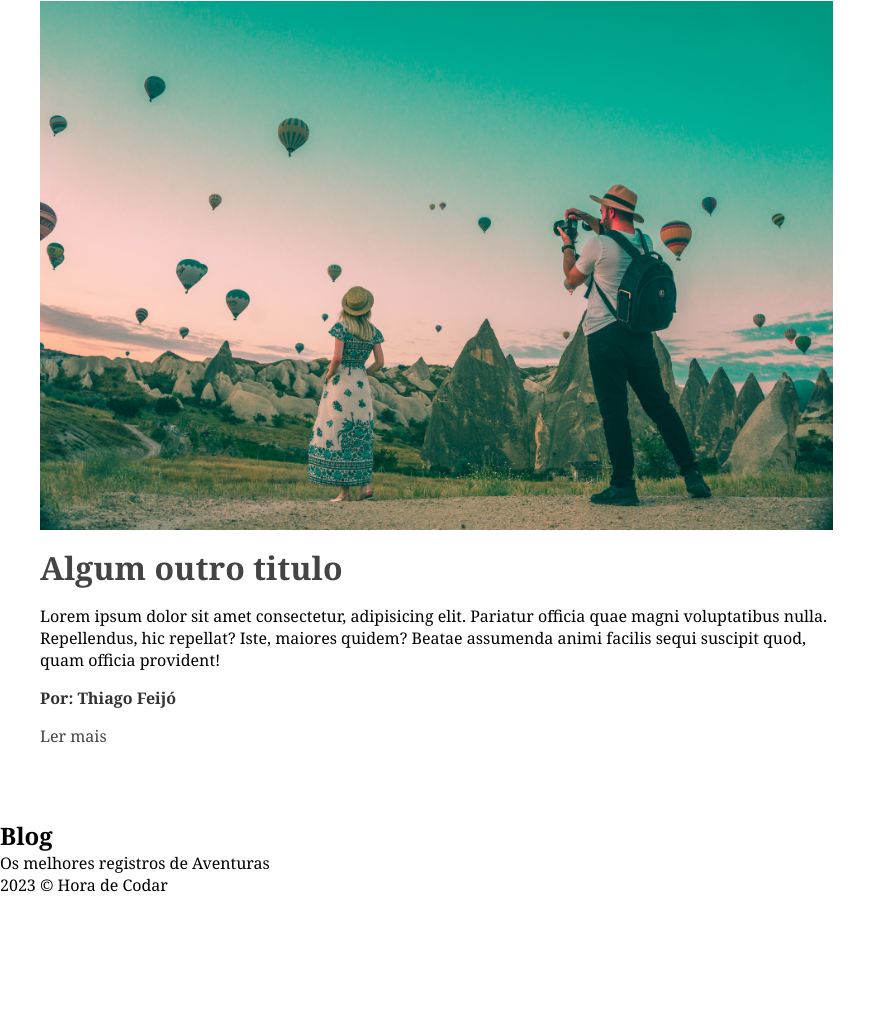
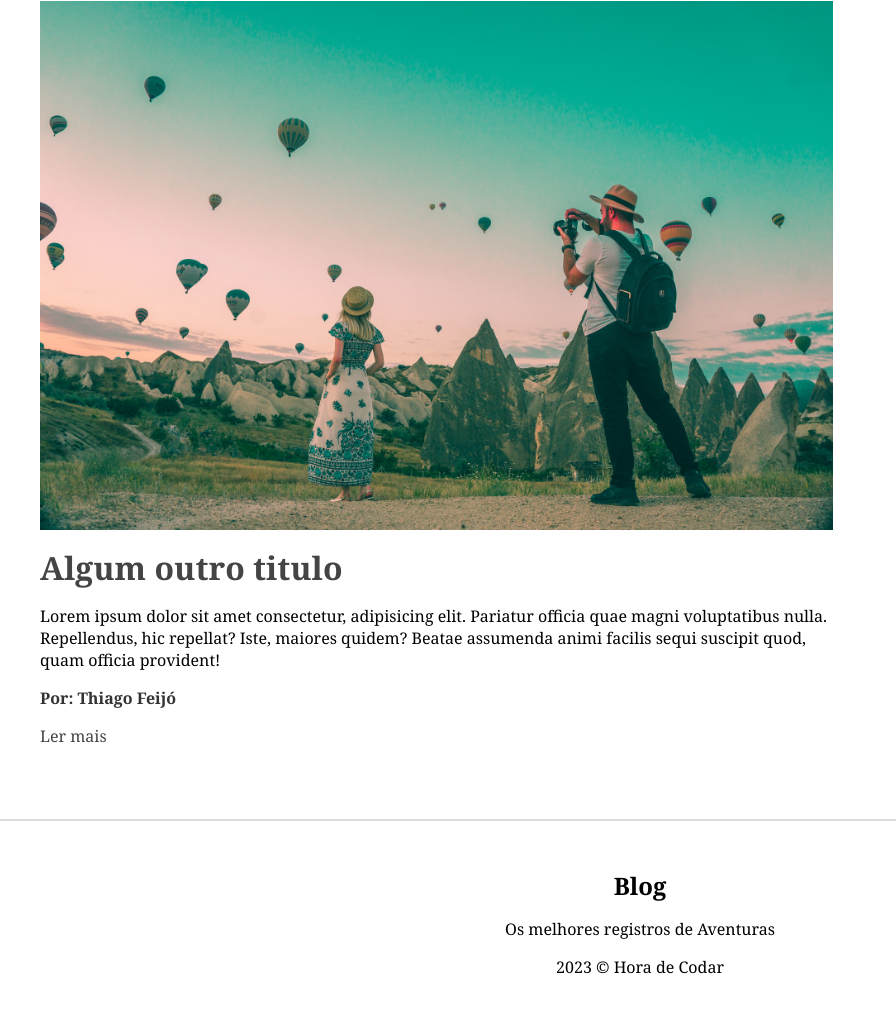
Before and after one commit to Thiagobf1/Blog-Sem-ntico, a plain HTML site: page index.html in a window 1280 px wide. Shown: the part 1708-2720 px from the top of the page, without its empty margins (0-896 px from the left). Before the commit the page ends 2604 px from the top, so only its background shows below. Drawn offline with Linux system fonts and the light colour scheme.

Commit message:
Final Footer

```diff
--- a/styles.css
+++ b/styles.css
@@ -129,3 +129,13 @@ a:hover {
 }
 
 /* Rodapé */
+#footer {
+  border-top: 2px solid #ddd;
+  padding: 3rem;
+  text-align: center;
+}
+
+#footer h2,
+#footer p {
+  margin-bottom: 1rem;
+}
```
